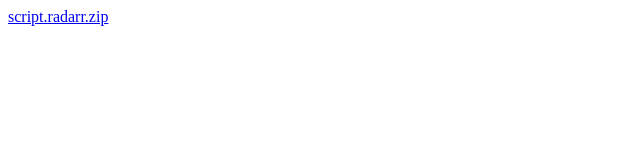
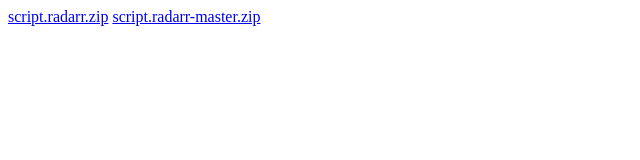
Before and after one commit to schroeji/schroeji.github.io, a plain HTML site: page repo/index.html in a window 1280 px wide. Shown: the whole page, without its empty margins (0-640 px from the left). Drawn offline with Linux system fonts and the light colour scheme.

Commit message:
Update index

```diff
--- a/repo/index.html
+++ b/repo/index.html
@@ -1 +1,2 @@
 <a href="script.radarr.zip">script.radarr.zip</a>
+<a href="script.radarr-master.zip">script.radarr-master.zip</a>
```
